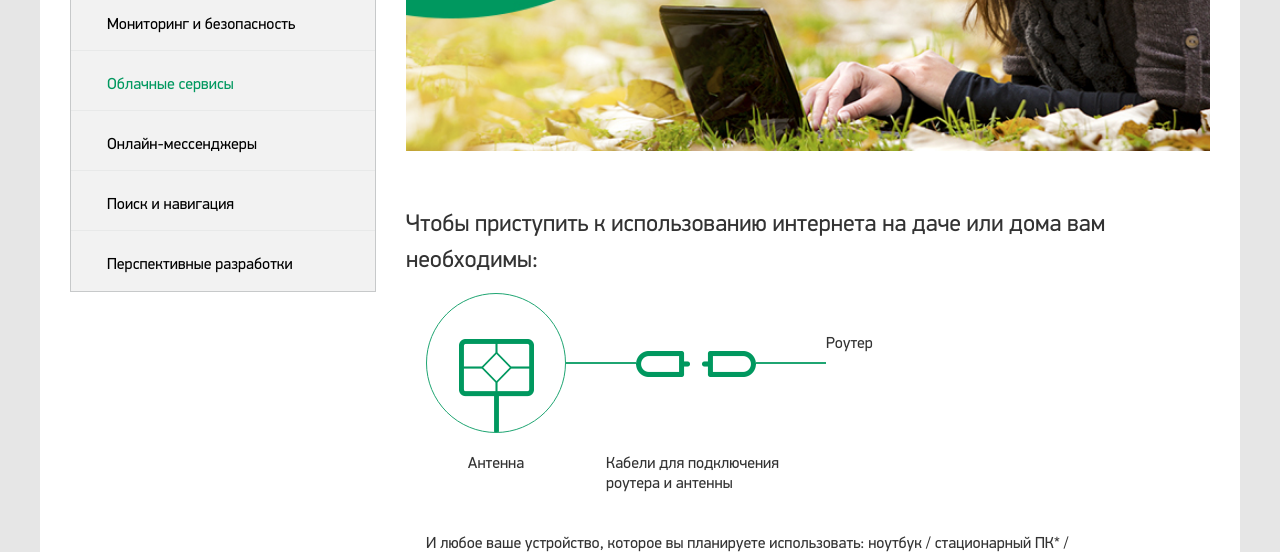
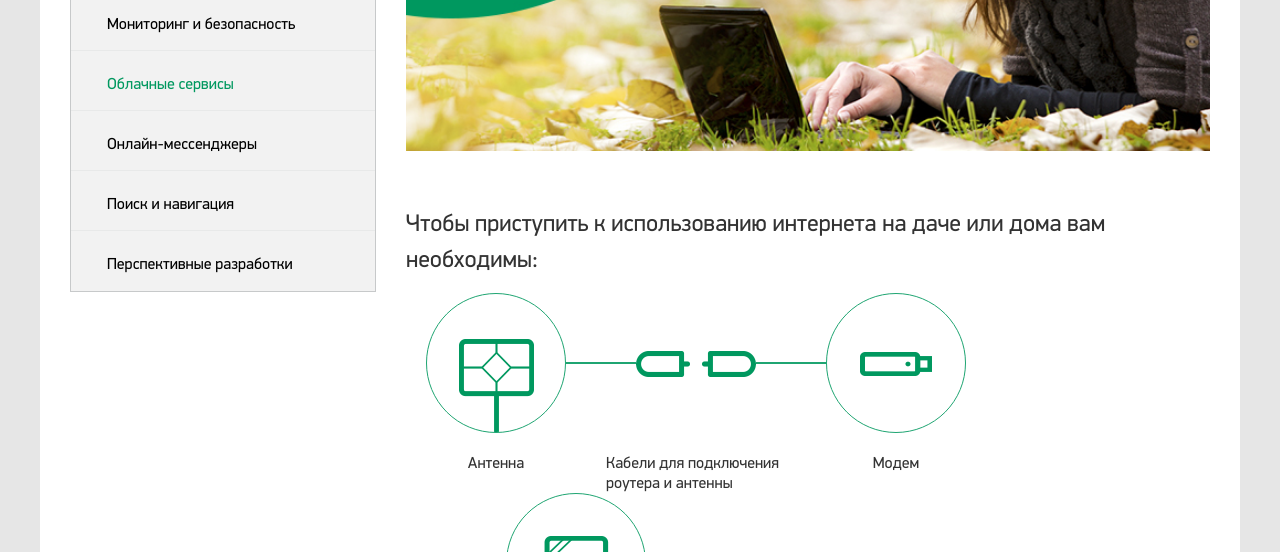
Before and after one commit to Quins/megafon-innovations, a plain HTML site: page internet-for-single-pc.html in a window 1280 px wide. Shown: the part 400-952 px from the top of the page. Drawn offline with Linux system fonts and the light colour scheme.

Commit message:
One PC scheme

```diff
--- a/css/common.css
+++ b/css/common.css
@@ -1404,6 +1404,7 @@ button::-moz-focus-inner {
 
 					display: inline-block;
 					vertical-align: middle;
+					max-width: 100%;
 				}
 
 			.b-internet-article .b-internet-article-contents .b-internet-article-contents-schematics-collection .b-internet-article-contents-schematics-collection-clause .b-internet-article-contents-schematics-collection-clause-title {
@@ -1424,10 +1425,52 @@ button::-moz-focus-inner {
 				overflow: hidden;
 			}
 
-				.b-internet-article .b-internet-article-contents .b-internet-article-contents-schematics-collection .b-internet-article-contents-schematics-collection-antenna-clause .b-internet-article-contents-schematics-collection-clause-picture .b-internet-article-contents-schematics-collection-clause-picture-entity {
-
-					max-width: 100%;
+		.b-internet-article .b-internet-article-contents .b-internet-article-contents-schematics-collection .b-internet-article-contents-schematics-collection-modem-clause {}
+
+			.b-internet-article .b-internet-article-contents .b-internet-article-contents-schematics-collection .b-internet-article-contents-schematics-collection-modem-clause .b-internet-article-contents-schematics-collection-clause-picture {
+
+				width: 138px;
+				height: 138px;
+				line-height: 138px;
+				border: 1px solid #1fa572;
+				border-radius: 70px;
+				overflow: hidden;
+			}
+
+		.b-internet-article .b-internet-article-contents .b-internet-article-contents-schematics-collection .b-internet-article-contents-schematics-collection-laptop-clause {
+
+			padding: 0 0 0 50px;
+			width: 374px;
+		}
+
+			.b-internet-article .b-internet-article-contents .b-internet-article-contents-schematics-collection .b-internet-article-contents-schematics-collection-laptop-clause .b-internet-article-contents-schematics-collection-clause-picture {
+
+				width: 138px;
+				height: 138px;
+				line-height: 138px;
+				border: 1px solid #1fa572;
+				border-radius: 70px;
+				margin: 0 0 0 30px;
+				position: relative;
+			}
+
+				.b-internet-article .b-internet-article-contents .b-internet-article-contents-schematics-collection .b-internet-article-contents-schematics-collection-laptop-clause .b-internet-article-contents-schematics-collection-clause-picture:before {
+
+					content: "";
+					display: block;
+					height: 2px;
+					margin: -1px 0 0 0;
+					position: absolute;
+					top: 50%;
+					left: -81px;
+					right: 100%;
+					background: #1fa572;
 				}
+
+			.b-internet-article .b-internet-article-contents .b-internet-article-contents-schematics-collection .b-internet-article-contents-schematics-collection-laptop-clause .b-internet-article-contents-schematics-collection-clause-title {
+
+				text-align: left;
+			}
 
 		.b-internet-article .b-internet-article-contents .b-internet-article-contents-schematics-collection .b-internet-article-contents-schematics-collection-cabels-clause {
 
@@ -1467,11 +1510,6 @@ button::-moz-focus-inner {
 					background: #1fa572;
 				}
 
-				.b-internet-article .b-internet-article-contents .b-internet-article-contents-schematics-collection .b-internet-article-contents-schematics-collection-cabels-clause .b-internet-article-contents-schematics-collection-clause-picture .b-internet-article-contents-schematics-collection-clause-picture-entity {
-
-					max-width: 100%;
-				}
-
 			.b-internet-article .b-internet-article-contents .b-internet-article-contents-schematics-collection .b-internet-article-contents-schematics-collection-cabels-clause .b-internet-article-contents-schematics-collection-clause-title {
 
 				width: 180px;
@@ -1491,11 +1529,6 @@ button::-moz-focus-inner {
 				overflow: hidden;
 			}
 
-				.b-internet-article .b-internet-article-contents .b-internet-article-contents-schematics-collection .b-internet-article-contents-schematics-collection-router-clause .b-internet-article-contents-schematics-collection-clause-picture .b-internet-article-contents-schematics-collection-clause-picture-entity {
-
-					max-width: 100%;
-				}
-
 		.b-internet-article .b-internet-article-contents .b-internet-article-contents-schematics-collection .b-internet-article-contents-schematics-collection-device-clause {
 
 			padding: 0 0 0 50px;
@@ -1508,11 +1541,6 @@ button::-moz-focus-inner {
 				line-height: 140px;
 				text-align: left;
 			}
-
-				.b-internet-article .b-internet-article-contents .b-internet-article-contents-schematics-collection .b-internet-article-contents-schematics-collection-device-clause .b-internet-article-contents-schematics-collection-clause-picture .b-internet-article-contents-schematics-collection-clause-picture-entity {
-
-					max-width: 100%;
-				}
 
 			.b-internet-article .b-internet-article-contents .b-internet-article-contents-schematics-collection .b-internet-article-contents-schematics-collection-device-clause .b-internet-article-contents-schematics-collection-clause-title {
 
--- a/internet-for-single-pc.html
+++ b/internet-for-single-pc.html
@@ -96,13 +96,13 @@
                             <div class="b-internet-article-contents-schematics-collection-clause-picture">
                                 <img src="./i/schemas/modem.png" alt="" class="b-internet-article-contents-schematics-collection-clause-picture-entity">
                             </div>
-                            <div class="b-internet-article-contents-schematics-collection-clause-title">Роутер</div>
+                            <div class="b-internet-article-contents-schematics-collection-clause-title">Модем</div>
                         </li>
                         <li class="b-internet-article-contents-schematics-collection-clause b-internet-article-contents-schematics-collection-laptop-clause">
                             <div class="b-internet-article-contents-schematics-collection-clause-picture">
                                 <img src="./i/schemas/laptop.png" alt="" class="b-internet-article-contents-schematics-collection-clause-picture-entity">
                             </div>
-                            <div class="b-internet-article-contents-schematics-collection-clause-title">И любое ваше устройство, которое вы планируете использовать: ноутбук / стационарный ПК* / <br>планшет / смартфон</div>
+                            <div class="b-internet-article-contents-schematics-collection-clause-title">И ваше устройство, которое вы планируете использовать: ноутбук или стационарный ПК*</div>
                         </li>
                     </ul>
 
@@ -116,7 +116,7 @@
                     </ul>
                     <p>После выполнения этих шагов, возможно, вам потребуется скорректировать положение антенны для улучшения уровня покрытия.</p>
 
-                    <h2>Ознакомьтесь с решением интернета для дачи и дома**</h2>
+                    <h2>Ознакомьтесь с вариантами решений для одного компьютера**</h2>
 
                     <h2>Другие решения</h2>
 
```
Also changed, not shown: i/schemas/laptop.png (added), i/schemas/modem.png (added).
